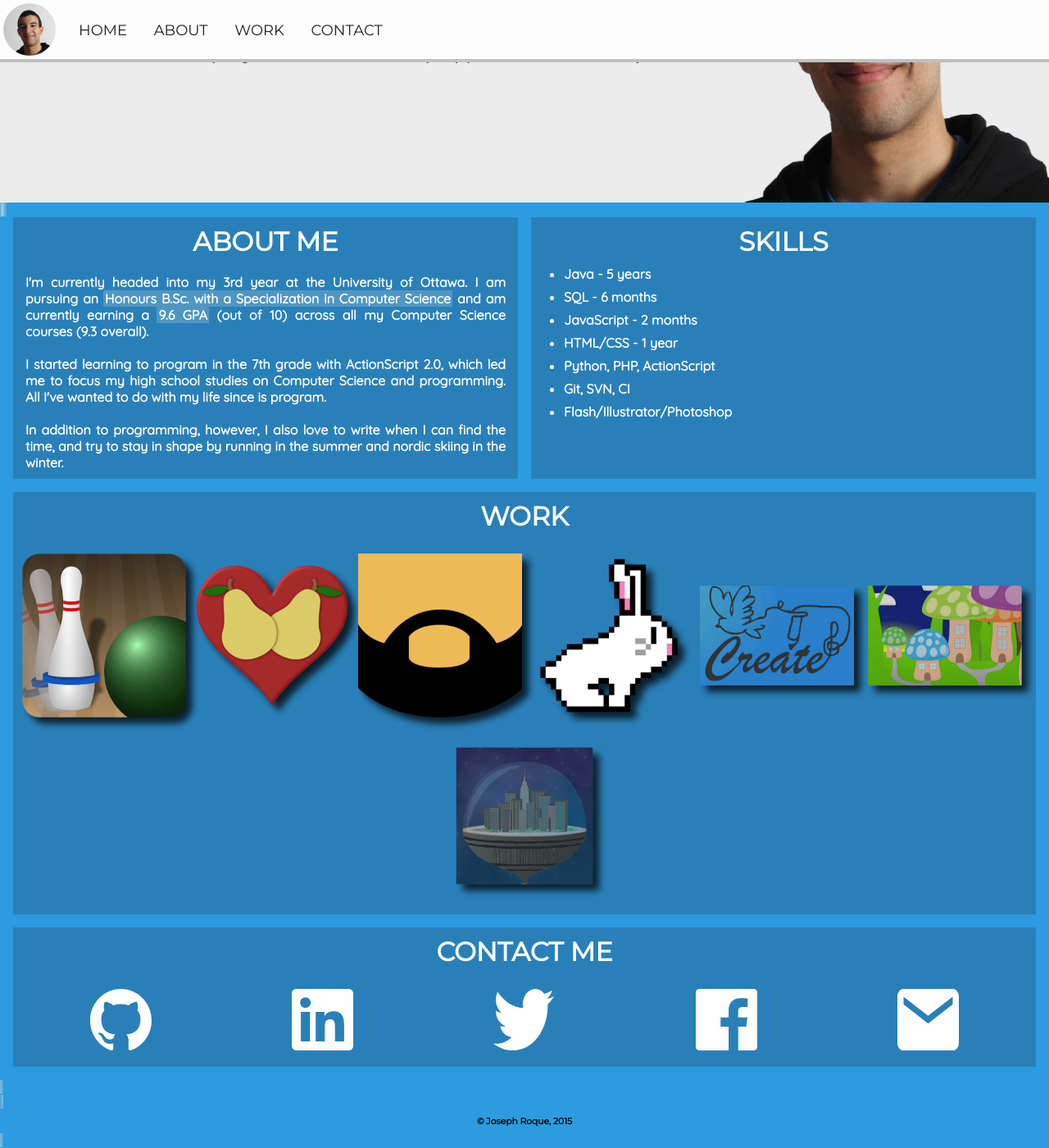
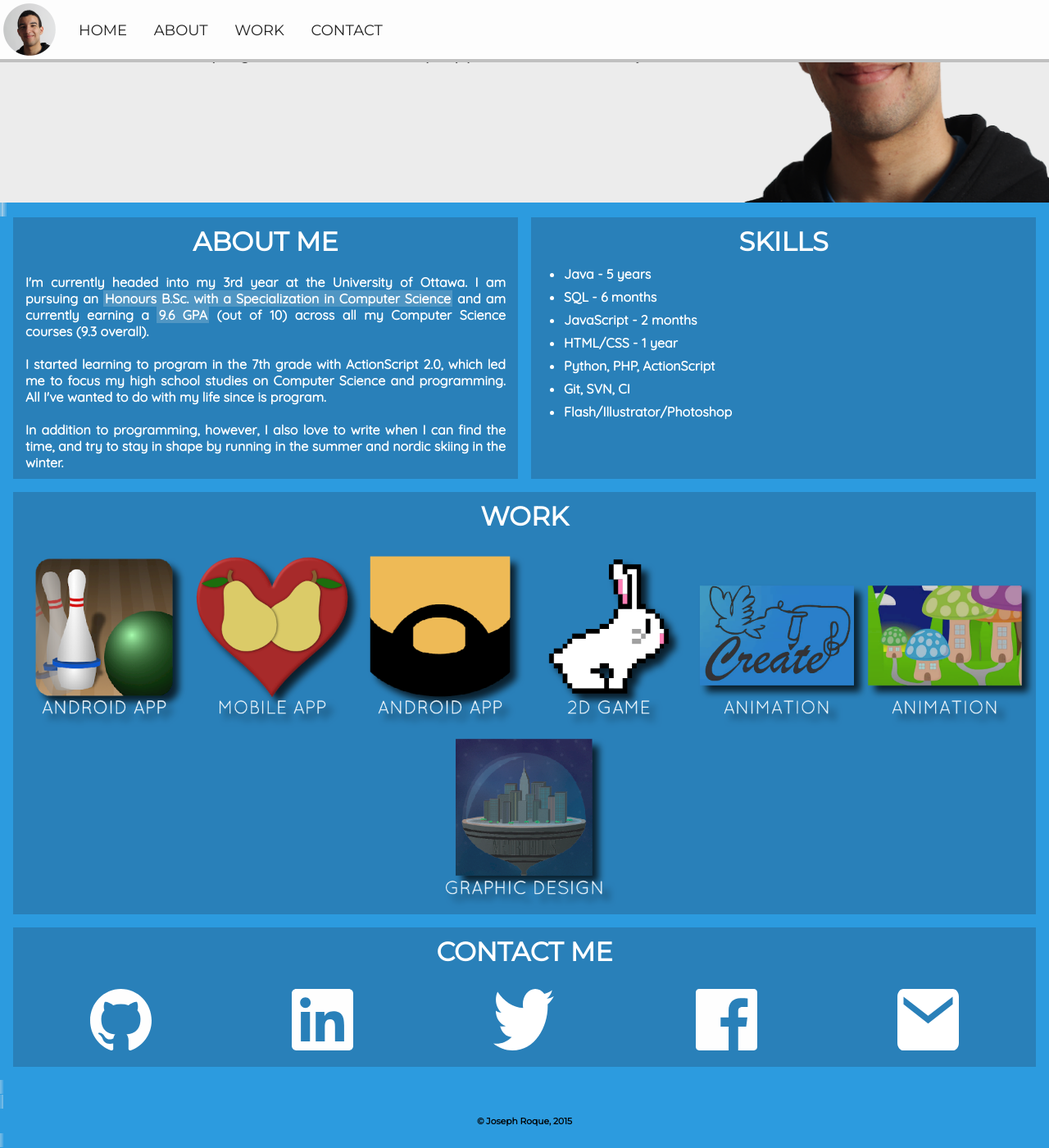
Before and after one commit to joseph-roque/joseph-roque.github.io, a Jekyll site: the page built from index.html, in a window 1280 px wide and 1400 px high, scrolled down 231 px. Shown: the whole window at 82% size. Built offline with Jekyll 4.4.1, drawn with Linux system fonts in a browser that asks for light colours; nearby versions of some CDN libraries.

Commit message:
Updated graphics with caption

```diff
--- a/css/main.css
+++ b/css/main.css
@@ -214,6 +214,7 @@
 .work-icon img {
     width:200px;
     height:200px;
+    z-index:1;
 }
 
 .contact-icon img {
@@ -236,6 +237,12 @@
 }
 
 /* MOBILE DEVICES */
+
+@media screen and (max-width:400px) {
+    .flex-list {
+        flex-direction:column;
+    }
+}
 
 @media screen and (max-width:600px) {
 
```
Also changed, not shown: assets/work/beardmas.png, assets/work/bowling.png, assets/work/bunny.png, assets/work/graphics.png, assets/work/learner.png, assets/work/partner.png, assets/work/tinies.png.
